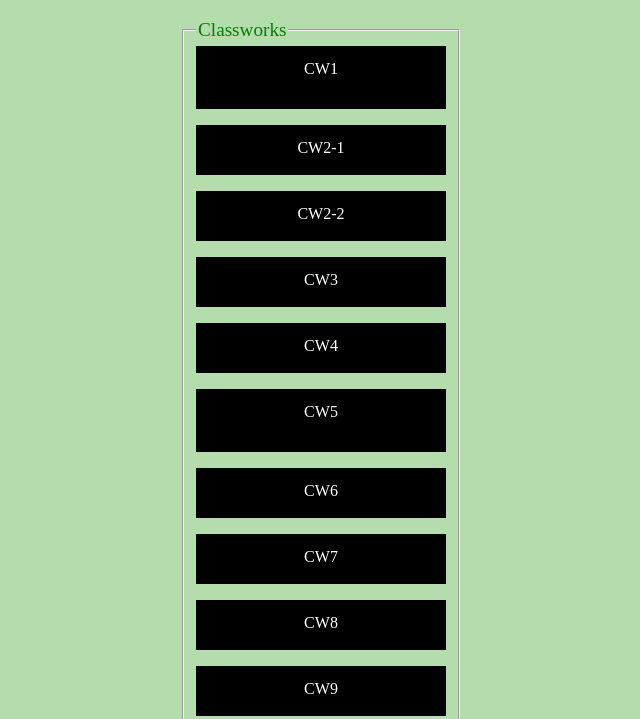
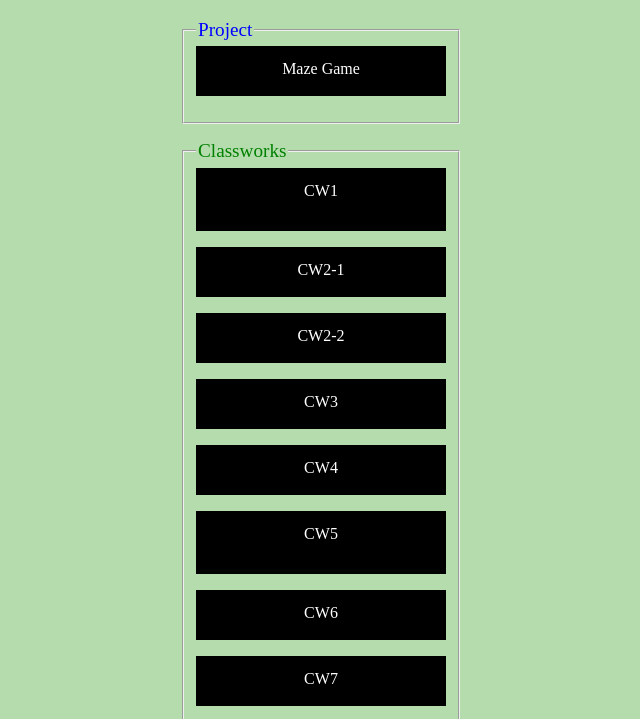
Before and after one commit to manelurki/javascript, a plain HTML site: page index.html in a window 1280 px wide. Shown: the part 61-780 px from the top of the page, without its empty margins (319-959 px from the left). Drawn offline with Linux system fonts and the light colour scheme.

Commit message:
Update index.html

```diff
--- a/index.html
+++ b/index.html
@@ -85,7 +85,12 @@ a:hover, a:active {
 <center>
 <div class="focus-in-contract-bck"><h1>MANEL TURKI HOMEPAGE</h1></div>
 
+<fieldset style="width:250px;">
+    <legend style="color:blue;font-size:larger;">Project</legend>
+<a href="https://manelurki.github.io/javascript/maze.html">Maze Game</a><p></p>
 
+
+</fieldset><p></p>
 <fieldset style="width:250px;">
     <legend style="color:green;font-size:larger;">Classworks</legend>
 <a style="height:35px" href="https://manelurki.github.io/javascript/cw%231.png">CW1</a><p></p>
```
